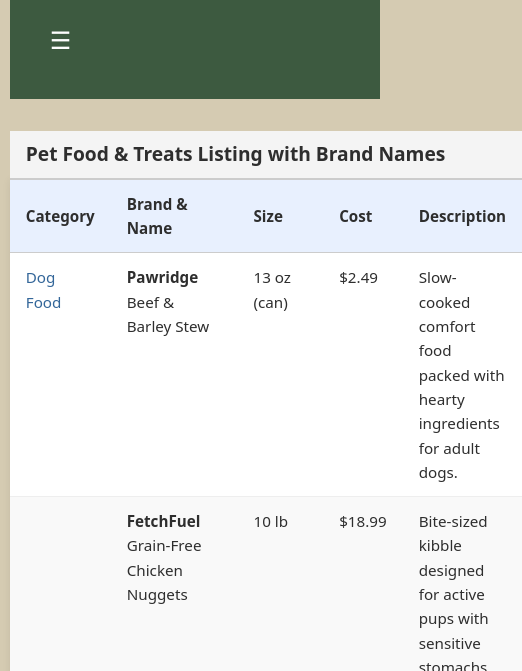
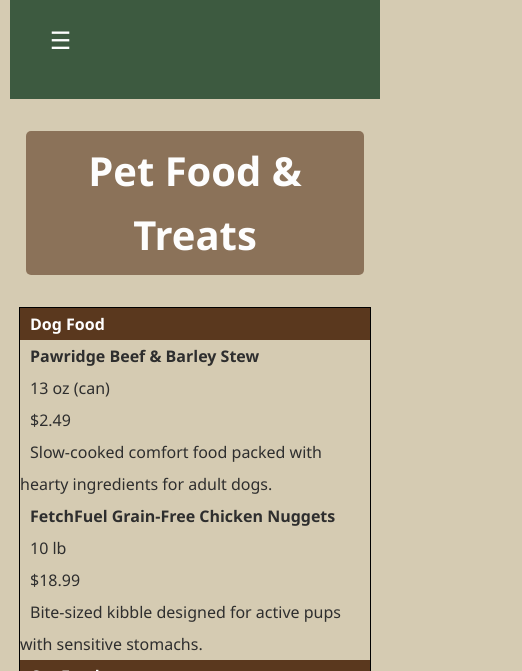
Before and after one commit to crazy4blades/Class-Project, a plain HTML site: page products.html in a window 390 px wide. Shown: the part 173-844 px from the top of the page, 522 px wide, since content can reach past the window. Drawn offline with Linux system fonts and the light colour scheme.

Commit message:
Improve table styling and update product and success pages
Refactored table.css for better readability and responsive design. Added a hero section to products.html and removed the table caption. Enhanced the 'Return to Home' link styling on success.html for better visibility.

```diff
--- a/products.html
+++ b/products.html
@@ -29,9 +29,12 @@
             </ul>
         </nav>
     </header>
+    <section class="hero">
+        <h2>Pet Food & Treats</h2>
+    </section>
+
     <section>
         <table>
-            <caption>Pet Food & Treats Listing with Brand Names</caption>
             <thead>
                 <tr>
                     <th scope="col">Category</th>
--- a/styles/table.css
+++ b/styles/table.css
@@ -1,48 +1,46 @@
 table {
+    border: 1px solid black;
+    border-collapse: collapse;
     width: 100%;
-  border-collapse: collapse;
-  font-family: system-ui, sans-serif;
-  font-size: 0.95rem;
-  margin: 2rem 0;
-  background-color: #fff;
-  box-shadow: 0 0 8px rgba(0,0,0,0.08);
+    margin: auto;
 }
 
-caption {
+th,
+td {
+    line-height: 2;
     text-align: left;
-  font-size: 1.2rem;
+    text-indent: 10px;
+    &.left {
+        text-align: left;
+    }
+}
+tbody td:nth-of-type(4){text-align: right; padding-right: 1em;}
+tbody td:nth-of-type(1){ font-weight: bold;}
+thead {
+    background-color: var(--primary-bg);
+    color: white;
     font-weight: bold;
-  padding: 0.5rem 1rem;
-  background-color: #f4f4f4;
-  border-bottom: 2px solid #ccc;
 }
 
-thead {
-  background-color: #e8f0fe;
+@media only screen and (max-width: 1200px) {
+
+    th,
+    td {
+        display: block;
     }
 
-thead th {
-  padding: 0.75rem 1rem;
-  text-align: left;
-  font-weight: 600;
-  border-bottom: 1px solid #ccc;
+    /* hide header and first 2 cells of footer */
+    thead {
+        display: none;
     }
 
-tbody td {
-  padding: 0.75rem 1rem;
-  border-bottom: 1px solid #eee;
-  vertical-align: top;
+    td:first-child{
+        background-color: var(--primary-bg);
     }
-
-tbody tr:nth-child(even) {
-  background-color: #f9f9f9;
+    table{
+        width: 95%;
     }
-
-tbody tr:hover {
-  background-color: #f1f5ff;
+    tbody td:nth-of-type(1){font-weight: bold; color: white;}
+    tbody td:nth-of-type(2){ font-weight: bold;}
+    tbody td:nth-of-type(4){text-align: left;}
 }
-
-td:first-child {
-  font-weight: 500;
-  color: #336699;
-}
```
Also changed, not shown: success.html (+1 -1 lines). Lines whose indentation alone changed are shown as unchanged.
